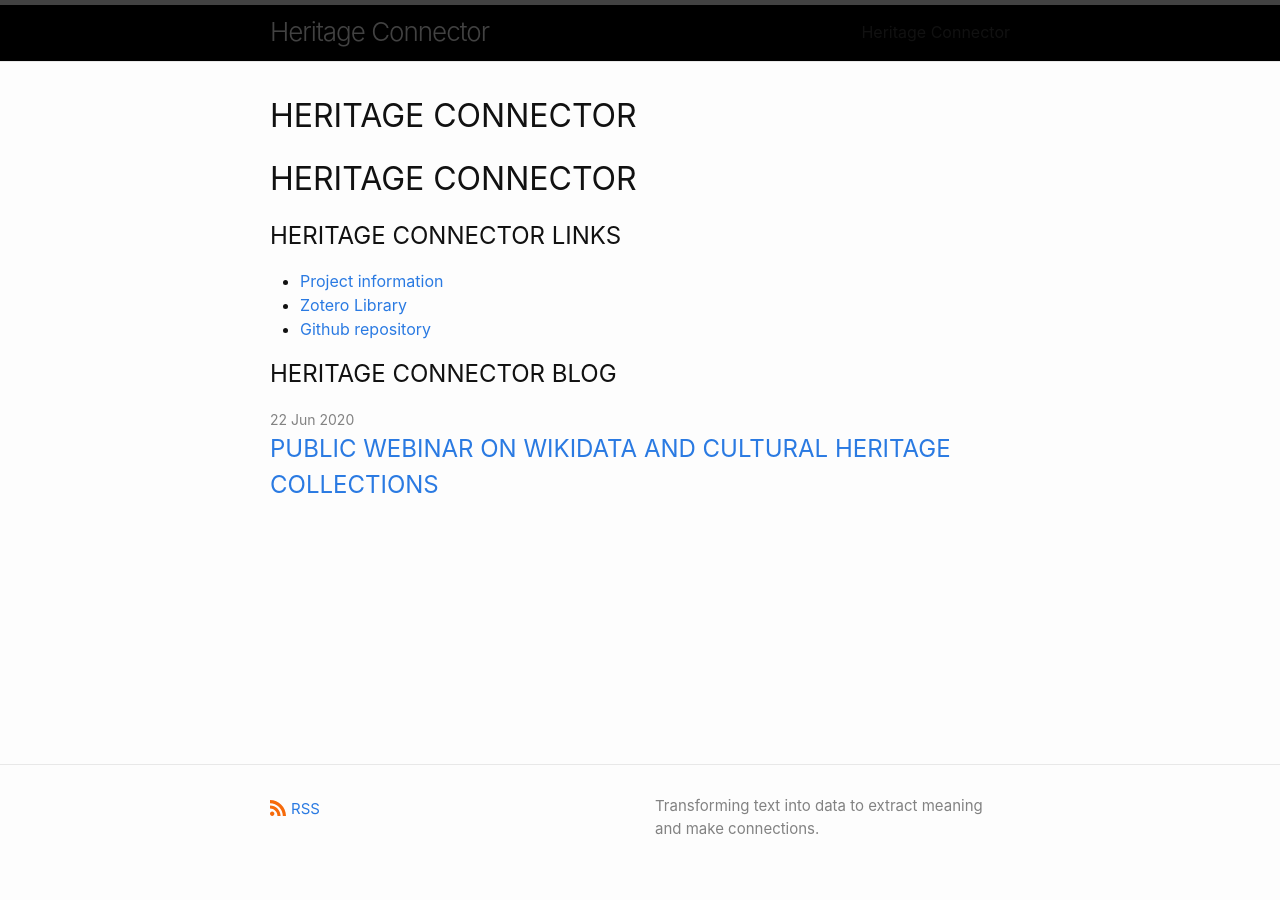
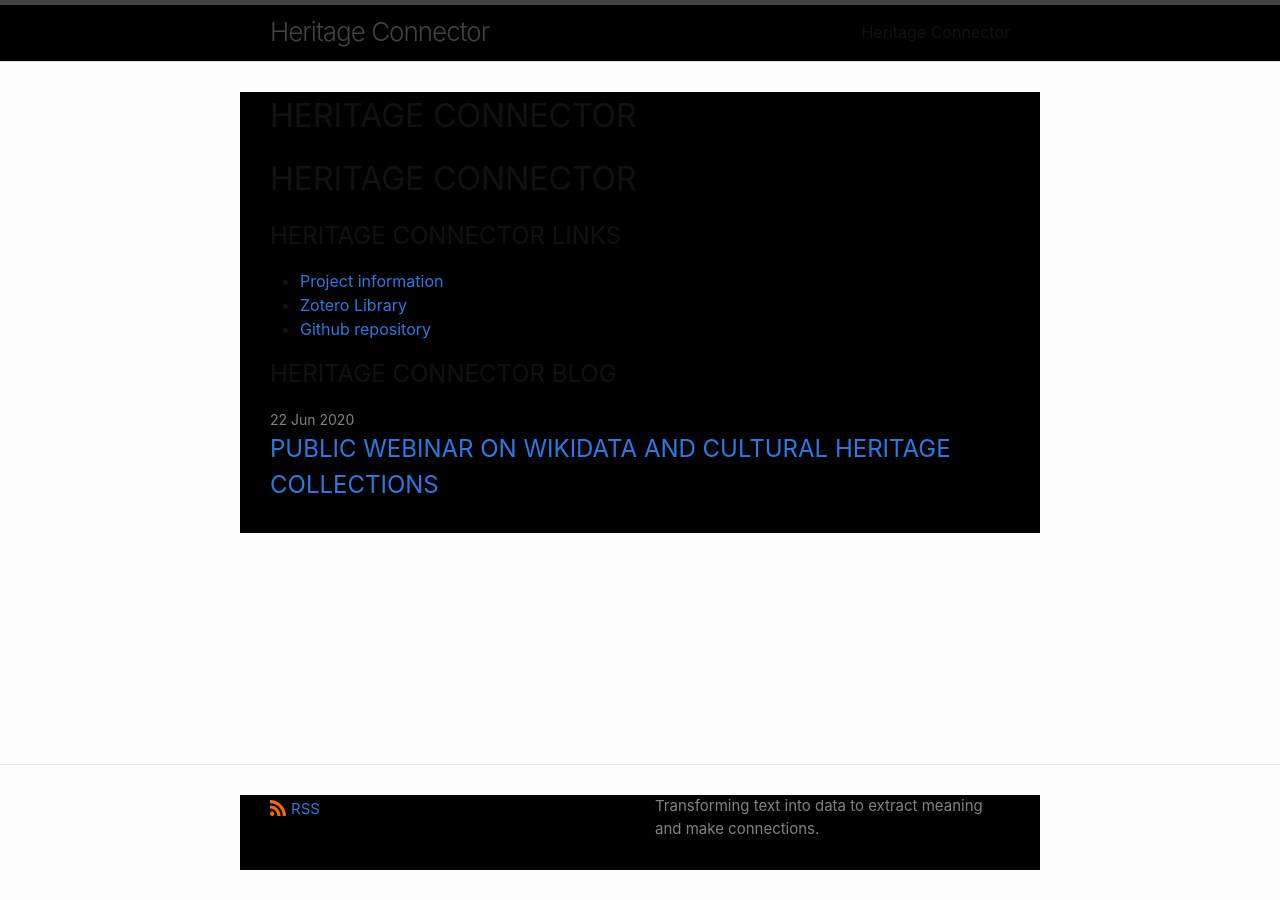
Before and after one commit to portableant/heritageconnector, a Jekyll site: the page built from README.md, in a window 1280 px wide. Built offline with Jekyll 4.4.1, drawn with Linux system fonts in a browser that asks for light colours; some web fonts are replaced; our own code applies the rules of GitHub Pages for plain Markdown files.

Commit message:
Update custom-styles.scss

```diff
--- a/_sass/minima/custom-styles.scss
+++ b/_sass/minima/custom-styles.scss
@@ -1,3 +1,4 @@
 // Placeholder to allow defining custom styles that override everything else.
 // (Use `_sass/minima/custom-variables.scss` to override variable defaults)
 .site-header {background-color: black;}
+.wrapper {background-color: black;}
```
